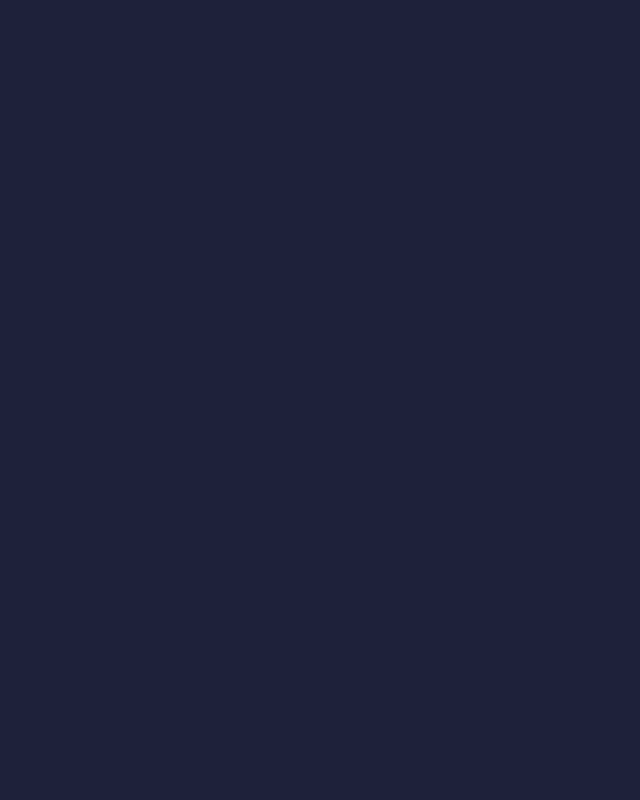
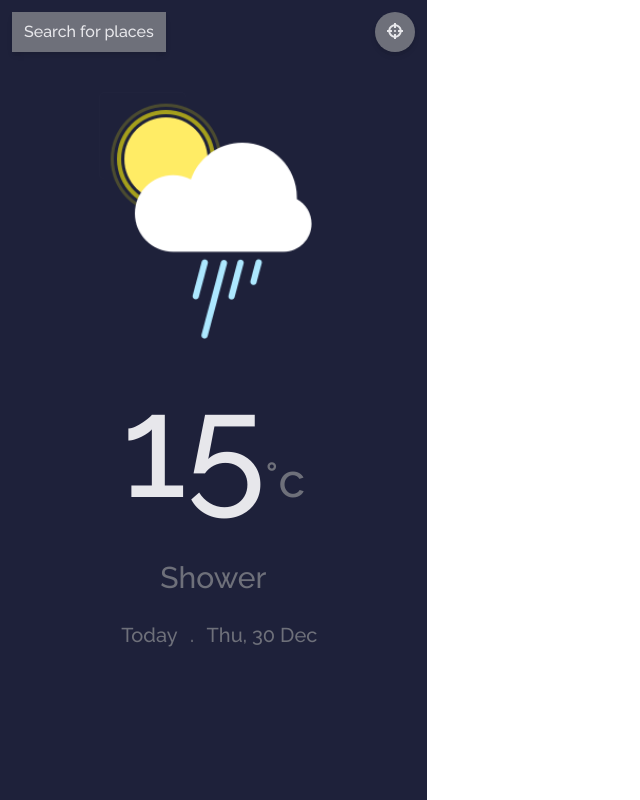
Before and after one commit to meinor25/weather-app, a Vue app: page / in a window 1280 px wide. Shown: the whole page, without its empty margins (0-640 px from the left). Built offline with nearby package versions, Linux system fonts and the light colour scheme.

Commit message:
Header, vuex base config

```diff
--- a/package.json
+++ b/package.json
@@ -7,9 +7,13 @@
     "build": "vue-cli-service build"
   },
   "dependencies": {
+    "@fortawesome/fontawesome-svg-core": "^1.2.36",
+    "@fortawesome/free-solid-svg-icons": "^5.15.4",
+    "@fortawesome/vue-fontawesome": "^3.0.0-5",
     "@tailwindcss/postcss7-compat": "^2.2.17",
     "autoprefixer": "^9",
     "core-js": "^3.6.5",
+    "moment": "^2.29.1",
     "postcss": "^7",
     "tailwindcss": "npm:@tailwindcss/postcss7-compat@^2.2.17",
     "vue": "^3.0.0",
--- a/src/App.vue
+++ b/src/App.vue
@@ -1,14 +1,72 @@
 <template>
-  <!-- MAIN WEATHER AND SEARCH -->
-  <div class="container bg-dark-blue h-screen">
-    <header class=""></header>
+  <div class="flex flex-col lg:flex-row">
+    <!-- MAIN WEATHER AND SEARCH -->
+    <div class="bg-dark-blue h-screen lg:w-2/6">
+      <header class="flex justify-between">
+        <button
+          class="py-2 px-3 mt-3 ml-3 bg-gray text-white font-medium shadow-md shadow-gray-100"
+        >
+          Search for places
+        </button>
+        <button
+          class="px-3 mt-3 mr-3 rounded-full bg-gray text-white font-medium shadow-md shadow-gray-100"
+        >
+          <icon icon="crosshairs"></icon>
+        </button>
+      </header>
+      <div class="flex flex-col items-center">
+        <img
+          :src="require(`./assets/img/${actualWeather}.png`)"
+          :alt="actualWeather"
+          class="mr-4 w-2/4 max-w-xs pt-10"
+        />
+        <h1 class="text-white text-center">
+          <span class="text-10xl">{{ actualTemperature }}</span>
+          <span class="text-5xl text-gray">{{ tempMode }}</span>
+        </h1>
+
+        <p class="text-3xl text-gray">{{ actualWeather }}</p>
+        <div class="pt-5 ml-3 text-xl text-gray">
+          <p>
+            Today <span class="px-2">.</span> <span>{{ actualDate }}</span>
+          </p>
+        </div>
+      </div>
+    </div>
   </div>
 </template>
 
 <script>
+import { computed } from "@vue/reactivity";
+import { useStore } from "vuex";
 export default {
   name: "App",
   components: {},
+  setup() {
+    //Store
+    const store = useStore();
+
+    //Data
+    const actualWeather = computed(() => store.state.actualWeather);
+    const tempMode = computed(() => store.state.tempMode);
+    const actualTemperature = computed(() => store.state.actualTemperature);
+    const actualDate = computed(() => store.state.actualDate);
+
+    //Methods
+    const currentTime = () => {
+      store.commit("getActualTime");
+    };
+
+    //Lifecycles
+    currentTime();
+
+    return {
+      actualWeather,
+      actualTemperature,
+      tempMode,
+      actualDate,
+    };
+  },
 };
 </script>
 
--- /dev/null
+++ b/src/assets/styles/main.css
@@ -0,0 +1 @@
+@import url("https://fonts.googleapis.com/css2?family=Raleway:wght@500;600;700&display=swap");
--- a/src/main.js
+++ b/src/main.js
@@ -1,6 +1,15 @@
-import { createApp } from 'vue'
-import App from './App.vue'
-import store from './store'
-import './assets/tailwind.css'
+import { createApp } from "vue";
+import App from "./App.vue";
+import store from "./store";
+// Icons
+import { library } from "@fortawesome/fontawesome-svg-core";
+import { FontAwesomeIcon } from "@fortawesome/vue-fontawesome";
+import { faCrosshairs } from "@fortawesome/free-solid-svg-icons";
 
-createApp(App).use(store).mount('#app')
+//Moment.js
+import "./assets/tailwind.css";
+import "./assets/styles/main.css";
+
+library.add(faCrosshairs);
+
+createApp(App).use(store).component("icon", FontAwesomeIcon).mount("#app");
--- a/src/store/index.js
+++ b/src/store/index.js
@@ -1,12 +1,18 @@
-import { createStore } from 'vuex'
+import { createStore } from "vuex";
+import moment from "moment";
 
 export default createStore({
   state: {
+    actualWeather: "Shower",
+    actualTemperature: 15,
+    tempMode: "°c",
+    actualDate: "",
   },
   mutations: {
+    getActualTime(state) {
+      state.actualDate = moment().format("ddd, D MMM");
+    },
   },
-  actions: {
-  },
-  modules: {
-  }
-})
+  actions: {},
+  modules: {},
+});
--- a/tailwind.config.js
+++ b/tailwind.config.js
@@ -5,12 +5,31 @@ module.exports = {
   // ],
   theme: {
     colors: {
-        'dark-blue' : '#1E213A',
-        'blue' : '#3C47E9',
-        'gray': '6E707A',
-
+      "dark-blue": "#1E213A",
+      blue: "#3C47E9",
+      gray: "#6E707A",
+      white: "#E7E7EB",
+      "light-gray": "#A09FB1",
+    },
+    fontFamily: {
+      sans: ["Raleway", "sans-serif"],
+    },
+    fontSize: {
+      xs: ".75rem",
+      sm: ".875rem",
+      tiny: ".875rem",
+      base: "1rem",
+      lg: "1.125rem",
+      xl: "1.25rem",
+      "2xl": "1.5rem",
+      "3xl": "1.875rem",
+      "4xl": "2.25rem",
+      "5xl": "3rem",
+      "6xl": "4rem",
+      "7xl": "5rem",
+      "10xl": "9rem",
     },
     extend: {},
   },
   plugins: [],
-  }
+};
```
Also changed, not shown: 1 other file (tests, documents, lock files or other folders). Lines whose indentation alone changed are shown as unchanged.
